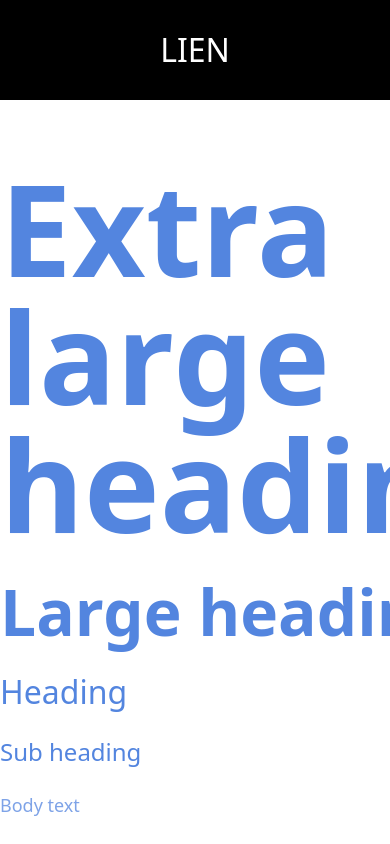
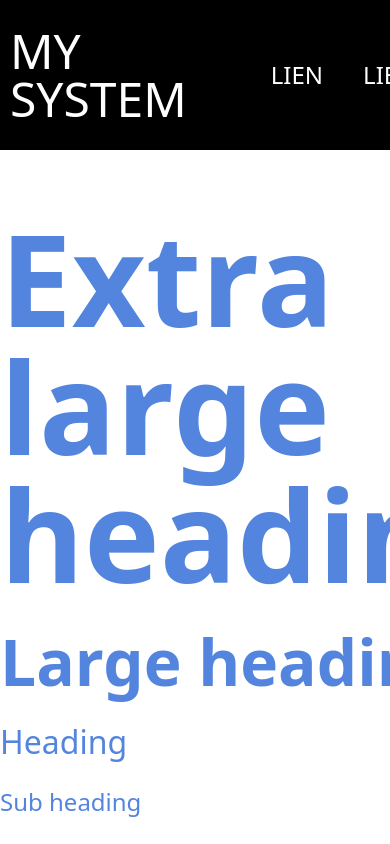
Before and after one commit to dobzacode/componentlib, a Next.js app: page / in a window 390 px wide. Shown: the top 844 px of the page. Built offline with nearby package versions, Linux system fonts and the light colour scheme.

Commit message:
fix responsivity issue

```diff
--- a/app/globals.css
+++ b/app/globals.css
@@ -7,6 +7,10 @@
 
 .headingLarge {
   @apply text-headingLargeFS leading-headingLargeLH font-bold;
+}
+
+.headingSubLarge {
+  @apply text-headingSubLargeFS leading-headingSubLargeLH font-medium;
 }
 
 .heading {
--- a/app/layout.tsx
+++ b/app/layout.tsx
@@ -9,6 +9,7 @@ const inter = Inter({ subsets: ["latin"] });
 export const metadata: Metadata = {
   title: "Create Next App",
   description: "Generated by create next app",
+  viewport: "width=device-width,initial-scale=1",
 };
 
 export default function RootLayout({
@@ -19,7 +20,7 @@ export default function RootLayout({
   return (
     <html lang="en">
       <body className="flex flex-col justify-between  gap-large">
-        <Header bgColor="bg-black" height="h-[100px]"></Header>
+        <Header bgColor="bg-black" height="h-[150px]"></Header>
         {children}
         <Footer
           height="h-[100px]"
--- a/app/page.tsx
+++ b/app/page.tsx
@@ -8,7 +8,7 @@ import P from "@/components/text/P";
 
 export default function Home() {
   return (
-    <main className="flex justify-between flex-col items-center flex-wrap gap-large h-full">
+    <main className="flex justify-between flex-col items-center flex-wrap gap-large h-full mx-auto">
       <div className="flex flex-col gap-subLarge">
         <H1 type="headingExtraLarge" textColor="text-primary40">
           Extra large heading
@@ -25,7 +25,7 @@ export default function Home() {
         </P>
       </div>
       <AllButton></AllButton>
-      <div className="flex justify-center gap-medium bg-white w-full items-center py-large px-40">
+      <div className="flex flex-wrap justify-center gap-medium bg-white w-full items-center py-large tablet:px-40">
         <Form bgColor="bg-primary5/[.5]" title="Formulaire de contact"></Form>
         <DivImage
           src="https://placehold.co/600x400"
--- a/components/Header.tsx
+++ b/components/Header.tsx
@@ -1,6 +1,7 @@
 import { ReactNode } from "react";
 import Nav from "./header/Nav";
 import NavLink from "./header/NavLink";
+import H2 from "./text/H2";
 
 interface HeaderProps {
   children?: ReactNode;
@@ -10,12 +11,18 @@ interface HeaderProps {
 
 export default function Header({ children, height, bgColor }: HeaderProps) {
   return (
-    <header className={`${height} ${bgColor} flex items-center justify-center`}>
+    <header
+      className={`${height} ${bgColor} flex items-center justify-center px-4`}
+    >
       {children}
-
       <Nav
-        flex="flex gap-extraLarge justify-center heading text-white"
-        margin="mx-10"
+        navStyle="flex gap-large items-center justify-around w-full mx-10"
+        navLinkStyle="flex laptopL:gap-large laptop:gap-subLarge tablet:gap-small justify-center subHeading text-white "
+        logo={
+          <H2 type="headingSubLarge" textColor="text-white">
+            MY SYSTEM
+          </H2>
+        }
       >
         <NavLink href="/">LIEN</NavLink>
         <NavLink href="/">LIEN</NavLink>
--- a/components/header/Nav.tsx
+++ b/components/header/Nav.tsx
@@ -3,15 +3,21 @@ import React from "react";
 
 interface NavProps {
   children: React.ReactNode;
-  flex: string;
-  margin: string;
+  logo?: JSX.Element;
+  navStyle?: string;
+  navLinkStyle?: string;
 }
 
 export default function Nav({
-  flex,
-  margin,
-
+  logo,
+  navStyle,
+  navLinkStyle,
   children,
 }: NavProps) {
-  return <nav className={`${flex} ${margin}`}>{children}</nav>;
+  return (
+    <nav className={navStyle ? navStyle : ""}>
+      {logo ? logo : ""}
+      <ul className={`${navLinkStyle}`}>{children}</ul>
+    </nav>
+  );
 }
--- a/components/header/NavLink.tsx
+++ b/components/header/NavLink.tsx
@@ -13,11 +13,13 @@ export default function NavLink({ href, children }: NavLinkProps) {
   const isActive = pathname === href;
 
   return (
+    <li>
       <Link
         className={` hover:bg-black hover:text-white px-8 py-4 rounded-lg`}
         href={href}
       >
         {children}
       </Link>
+    </li>
   );
 }
--- a/components/text/H1.tsx
+++ b/components/text/H1.tsx
@@ -1,6 +1,6 @@
 interface H1Props {
   children: string | JSX.Element;
-  type: "headingExtraLarge" | "headingLarge" | "heading";
+  type: string;
   textColor?: string;
   bgColor?: string;
   padding?: string;
--- a/components/text/H2.tsx
+++ b/components/text/H2.tsx
@@ -1,6 +1,6 @@
 interface H2Props {
   children: string | JSX.Element;
-  type: "headingLarge" | "heading" | "subHeading";
+  type: string;
   textColor?: string;
   bgColor?: string;
 }
@@ -10,7 +10,7 @@ export default function H2({ children, type, textColor, bgColor }: H2Props) {
     <h2
       className={`${type} ${textColor ? textColor : ""} ${
         bgColor ? bgColor : ""
-      }`}
+      } `}
     >
       {children}
     </h2>
--- a/tailwind.config.js
+++ b/tailwind.config.js
@@ -1,5 +1,6 @@
 const HEADING_EXTRA_LARGE_SIZE = "12.8rem";
 const HEADING_LARGE_SIZE = "6.4rem";
+const HEADING_SUBLARGE_SIZE = "4.8rem";
 const HEADING_SIZE = "3.2rem";
 const SUBHEADING_SIZE = "2.4rem";
 const BODY_SIZE = "1.8rem";
@@ -66,6 +67,7 @@ module.exports = {
       fontSize: {
         headingExtraLargeFS: HEADING_EXTRA_LARGE_SIZE,
         headingLargeFS: HEADING_LARGE_SIZE,
+        headingSubLargeFS: HEADING_SUBLARGE_SIZE,
         headingFS: HEADING_SIZE,
         subHeadingFS: SUBHEADING_SIZE,
         bodyFS: BODY_SIZE,
@@ -73,6 +75,7 @@ module.exports = {
       lineHeight: {
         headingExtraLargeLH: HEADING_EXTRA_LARGE_SIZE,
         headingLargeLH: HEADING_LARGE_SIZE,
+        headingSubLargeLH: HEADING_SUBLARGE_SIZE,
         headingLH: HEADING_SIZE,
         subHeadingLH: SUBHEADING_SIZE,
         bodyLH: BODY_SIZE,
```
Lines whose indentation alone changed are shown as unchanged.
